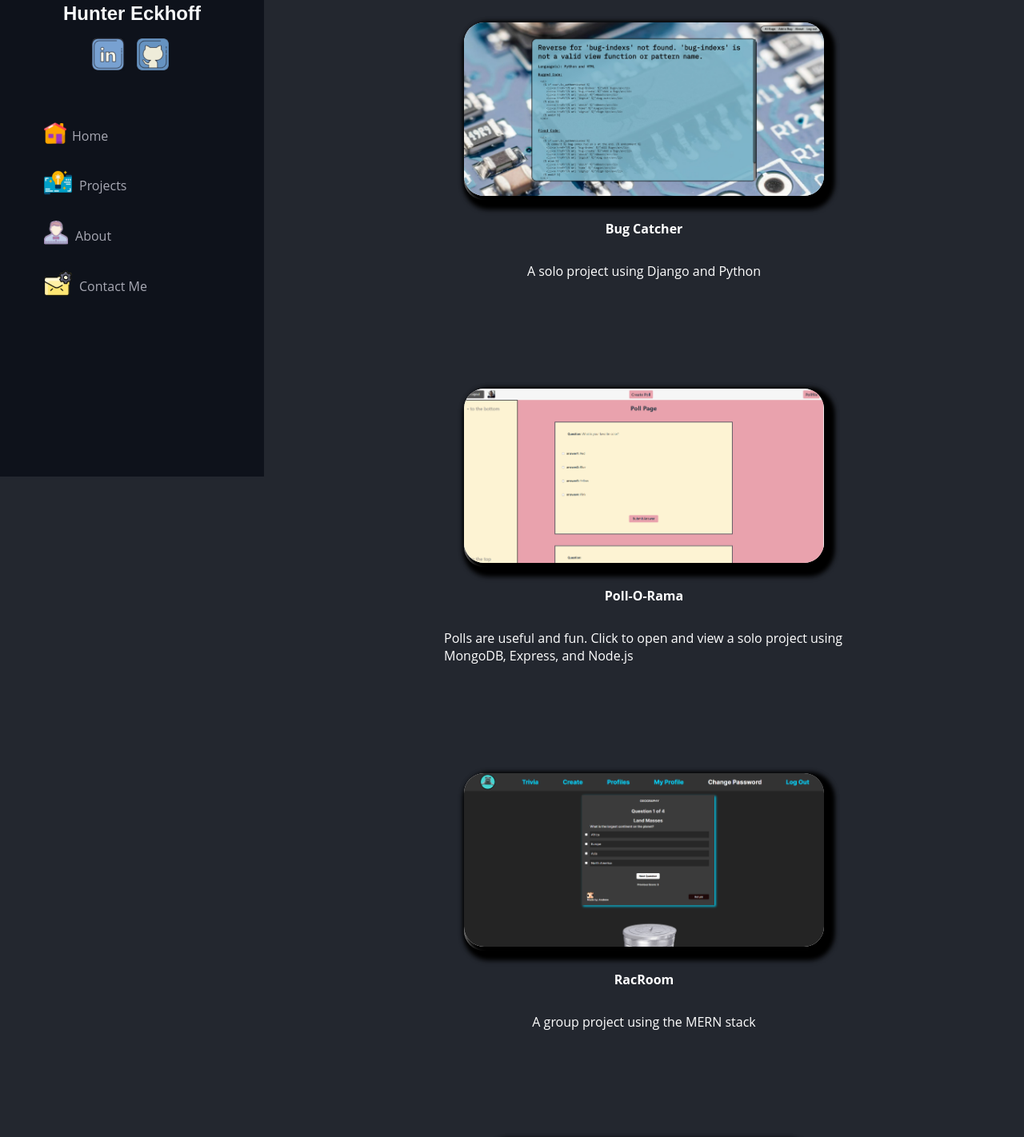
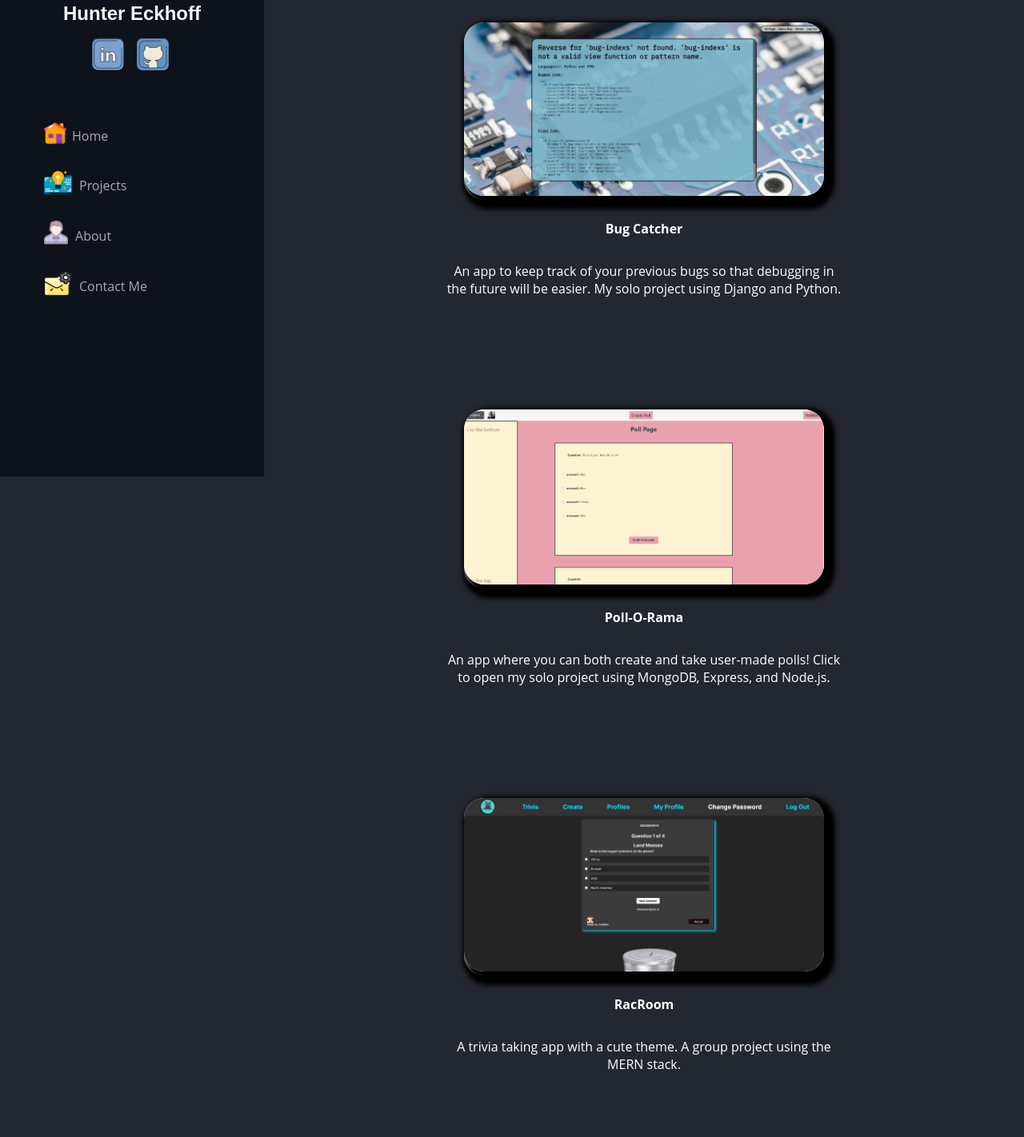
Before and after one commit to HeyThatsNeat/HeyThatsNeat.github.io, a website: page my-work.html in a window 1280 px wide. Shown: the part 204-1626 px from the top of the page at 80% size. Drawn offline with Linux system fonts and the light colour scheme.

Commit message:
add better script to the projects page

```diff
--- a/css/my-work.css
+++ b/css/my-work.css
@@ -39,6 +39,7 @@ p {
   flex-direction: column;
   align-items: center;
   max-width: 500px;
+  text-align: center;
   /* border: solid 2px white; */
 }
 
--- a/my-work.html
+++ b/my-work.html
@@ -76,7 +76,7 @@
           </a>
         </div>
         <h4>Bug Catcher</h4>
-        <p>A solo project using Django and Python</p>
+        <p>An app to keep track of your previous bugs so that debugging in the future will be easier. My solo project using Django and Python.</p>
       </div>
       <div class="project-2-div">
         <div class="background-img-div">
@@ -89,7 +89,7 @@
           </a>
         </div>
         <h4>Poll-O-Rama</h4>
-        <p>Polls are useful and fun. Click to open and view a solo project using MongoDB, Express, and Node.js</p>
+        <p> An app where you can both create and take user-made polls! Click to open my solo project using MongoDB, Express, and Node.js.</p>
       </div>
       <div class="project-3-div">
         <div class="background-img-div">
@@ -102,7 +102,7 @@
           </a>
         </div>
         <h4>RacRoom</h4>
-        <p>A group project using the MERN stack</p>
+        <p>A trivia taking app with a cute theme. A group project using the MERN stack.</p>
       </div>
       <div class="project-4-div">
         <div class="background-img-div">
@@ -115,7 +115,7 @@
           </a>
         </div>
         <h4>Starry Knight</h4>
-        <p>My proudest project using JS, CSS, and HTML</p>
+        <p>An engaging storyline packed into a single-page app, transforming it into an immersive video game experience. My proudest project using JS, CSS, and HTML.</p>
       </div>
     </div>
 
```
